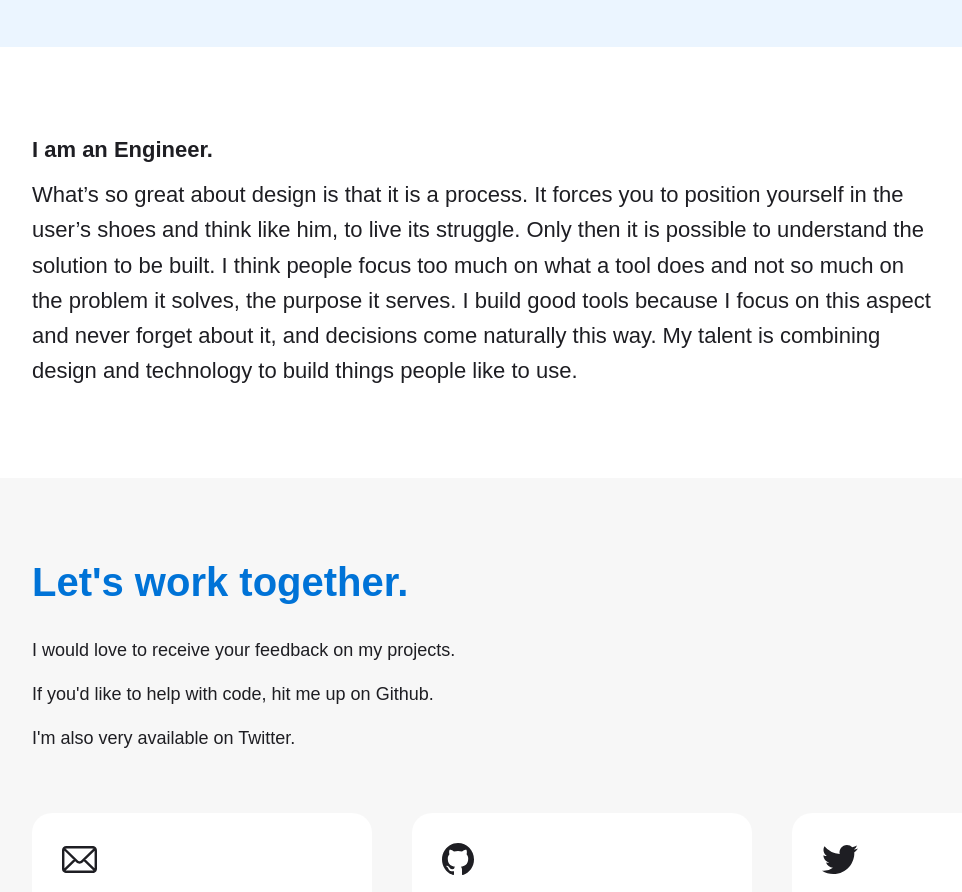
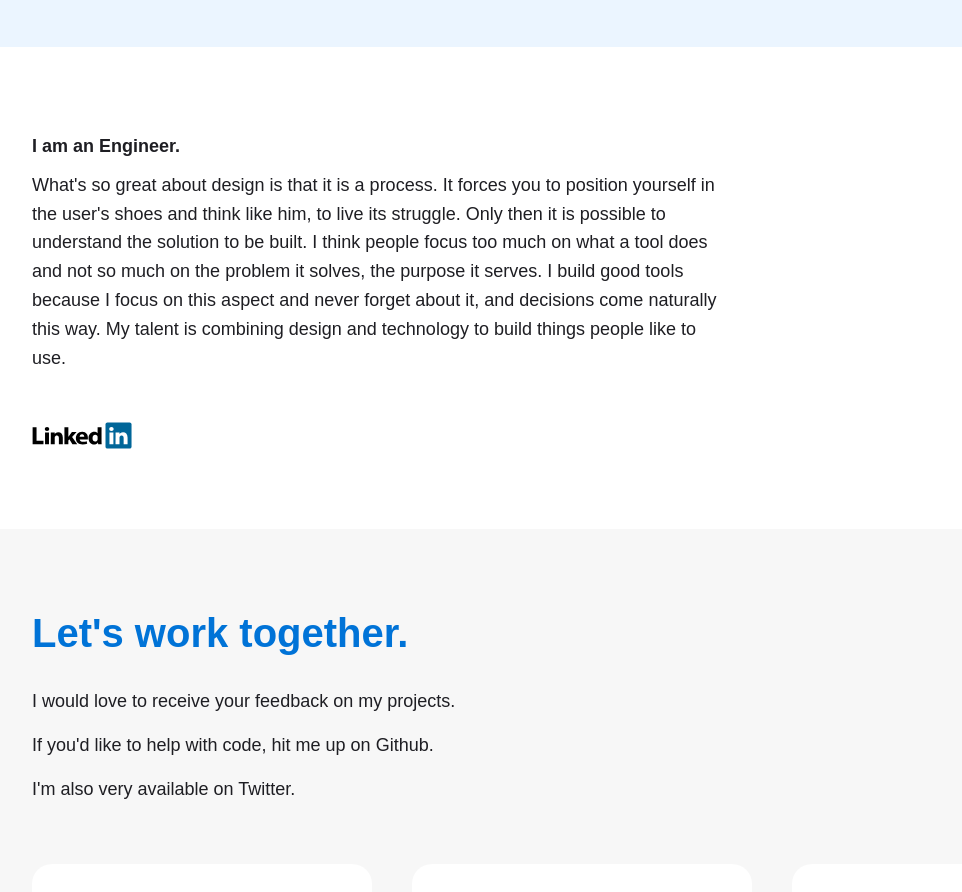
Before and after one commit to joao-vasconcelos/earth, a Next.js app: page /me in a window 1280 px wide. Shown: the part 820-1712 px from the top of the page, without its empty margins (58-1020 px from the left). Built offline with nearby package versions, Linux system fonts and the light colour scheme; no server answers; a web font is replaced by a local one.

Commit message:
Added LinkedIn Logo to /me

```diff
--- /dev/null
+++ b/pages/me/LinkedInLogo.js
@@ -0,0 +1,51 @@
+export default function LinkedInLogo() {
+  return (
+    <svg xmlns='http://www.w3.org/2000/svg' width='291' height='79.46' version='1.1'>
+      <g transform='translate(-200.552 -393.962)'>
+        <g fillOpacity='1' stroke='none' transform='matrix(1.01883 0 0 -1.01883 170.6 498.033)'>
+          <path
+            fill='#069'
+            fillRule='nonzero'
+            d='M239.33 95.036c0 2.96 2.46 5.361 5.495 5.361h63.376c3.035 0 5.496-2.401 5.496-5.361V30.919c0-2.961-2.46-5.361-5.496-5.361h-63.376c-3.035 0-5.495 2.4-5.495 5.361v64.117z'
+          ></path>
+          <path fill='#000' fillRule='evenodd' d='M31.152 37.709h31.035v10.189H42.383v38.874H31.152V37.709z'></path>
+          <path
+            fill='#000'
+            fillRule='evenodd'
+            d='M77.9 37.709v33.793H66.668V37.709H77.9zm-5.616 38.407c3.917 0 6.355 2.595 6.355 5.84-.073 3.315-2.438 5.837-6.28 5.837-3.843 0-6.355-2.522-6.355-5.837 0-3.245 2.437-5.84 6.207-5.84h.073z'
+          ></path>
+          <path
+            fill='#000'
+            fillRule='evenodd'
+            d='M83.115 37.709h11.233v18.872c0 1.01.073 2.019.37 2.741.811 2.017 2.66 4.107 5.763 4.107 4.065 0 5.69-3.1 5.69-7.64v-18.08h11.232v19.377c0 10.38-5.542 15.21-12.932 15.21-6.06 0-8.72-3.387-10.198-5.694h.075v4.9H83.116c.147-3.171 0-33.793 0-33.793z'
+          ></path>
+          <path
+            fill='#000'
+            fillRule='evenodd'
+            d='M133.249 86.772h-11.233V37.709h11.233v10.956l2.807 3.534 8.794-14.49h13.818l-14.779 20.977 12.932 14.272h-13.522s-9.237-12.769-10.05-14.283v28.097z'
+          ></path>
+          <path
+            fill='#000'
+            fillRule='evenodd'
+            d='M188.706 51.805c.148.868.37 2.533.37 4.415 0 8.736-4.435 17.604-16.11 17.604-12.488 0-18.252-9.877-18.252-18.835 0-11.08 7.02-18 19.287-18 4.877 0 9.384.72 13.08 2.234l-1.48 7.418c-3.029-1.005-6.132-1.507-9.974-1.507-5.247 0-9.828 2.153-10.198 6.743l23.277-.07zm-23.35 7.599c.295 2.884 2.216 7.138 7.02 7.138 5.097 0 6.28-4.543 6.28-7.138h-13.3z'
+          ></path>
+          <path
+            fill='#000'
+            fillRule='evenodd'
+            d='M216.801 86.772V69.788h-.147c-1.627 2.377-5.026 3.963-9.533 3.963-8.646 0-16.257-6.92-16.184-18.741 0-10.958 6.873-18.094 15.444-18.094 4.656 0 9.09 2.019 11.306 5.912h.222l.444-5.119h9.976c-.148 2.379-.297 6.488-.297 10.524v38.539h-11.231zm0-33.421c0-.864-.074-1.73-.222-2.45-.664-3.1-3.325-5.262-6.576-5.262-4.656 0-7.685 3.748-7.685 9.659 0 5.55 2.586 10.019 7.758 10.019 3.473 0 5.912-2.378 6.578-5.333.147-.65.147-1.371.147-2.019v-4.614z'
+          ></path>
+          <path
+            fill='#fff'
+            fillRule='evenodd'
+            d='M261.873 37.749v33.794H250.64V37.749h11.233zm-5.617 38.408c3.917 0 6.355 2.595 6.355 5.838-.073 3.316-2.438 5.839-6.28 5.839-3.843 0-6.355-2.523-6.355-5.839 0-3.243 2.438-5.838 6.207-5.838h.073z'
+          ></path>
+          <path
+            fill='#fff'
+            fillRule='evenodd'
+            d='M268.088 37.749h11.232v18.872c0 1.01.073 2.019.37 2.741.812 2.018 2.66 4.108 5.763 4.108 4.065 0 5.69-3.099 5.69-7.642V37.749h11.232v19.377c0 10.38-5.541 15.21-12.931 15.21-6.06 0-8.72-3.387-10.198-5.694h.075v4.901h-11.233c.148-3.171 0-33.794 0-33.794z'
+          ></path>
+        </g>
+      </g>
+    </svg>
+  );
+}
--- a/pages/me/index.js
+++ b/pages/me/index.js
@@ -2,6 +2,8 @@ import JoaoProfilePic from '../../public/images/joao.jpg';
 import Image from 'next/future/image';
 import { Section, Container } from '../../components/global/Layout';
 import { styled } from '@stitches/react';
+import LinkedInLogo from './LinkedInLogo.svg';
+import Link from 'next/link';
 
 const Intro = styled(Section, {
   backgroundColor: 'var(--palette-blue-alpha)',
@@ -27,7 +29,7 @@ const TwoColumns = styled(Container, {
   },
   '@media only screen and (max-width: 900px)': {
     flexDirection: 'column',
-    justifyContent: 'center',
+    // alignItems: 'flex-start',
     textAlign: 'center',
   },
 });
@@ -40,6 +42,14 @@ const ProfilePic = styled(Image, {
   borderStyle: 'solid',
   borderColor: 'var(--palette-blue)',
   boxShadow: '0 2px 15px 0 rgba(0, 0, 0, 0.2)',
+});
+
+const LinkedInLogoWrapper = styled(Container, {
+  paddingTop: 40,
+  '& a': {
+    display: 'flex',
+    alignSelf: 'flex-start',
+  },
 });
 
 export default function Infrastructure() {
@@ -55,21 +65,26 @@ export default function Infrastructure() {
         </TwoColumns>
       </Intro>
       <Section>
-        <TwoColumns>
-          <div>
+        <Container>
+          <div style={{ maxWidth: 700 }}>
             <p>
               <strong>I am an Engineer.</strong>
             </p>
             <p>
-              What’s so great about design is that it is a process. It forces you to position yourself in the user’s
-              shoes and think like him, to live its struggle. Only then it is possible to understand the solution to be
-              built. I think people focus too much on what a tool does and not so much on the problem it solves, the
-              purpose it serves. I build good tools because I focus on this aspect and never forget about it, and
-              decisions come naturally this way. My talent is combining design and technology to build things people
-              like to use.
+              What&apos;s so great about design is that it is a process. It forces you to position yourself in the
+              user&apos;s shoes and think like him, to live its struggle. Only then it is possible to understand the
+              solution to be built. I think people focus too much on what a tool does and not so much on the problem it
+              solves, the purpose it serves. I build good tools because I focus on this aspect and never forget about
+              it, and decisions come naturally this way. My talent is combining design and technology to build things
+              people like to use.
             </p>
           </div>
-        </TwoColumns>
+        </Container>
+        <LinkedInLogoWrapper>
+          <a href='https://www.linkedin.com/in/johnyvasconcelos/' target='_blank' rel='noreferrer'>
+            <Image src={LinkedInLogo} width={100} alt='LinkedIn Logo' />
+          </a>
+        </LinkedInLogoWrapper>
       </Section>
     </main>
   );
```
Also changed, not shown: pages/me/LinkedInLogo.svg (added).
